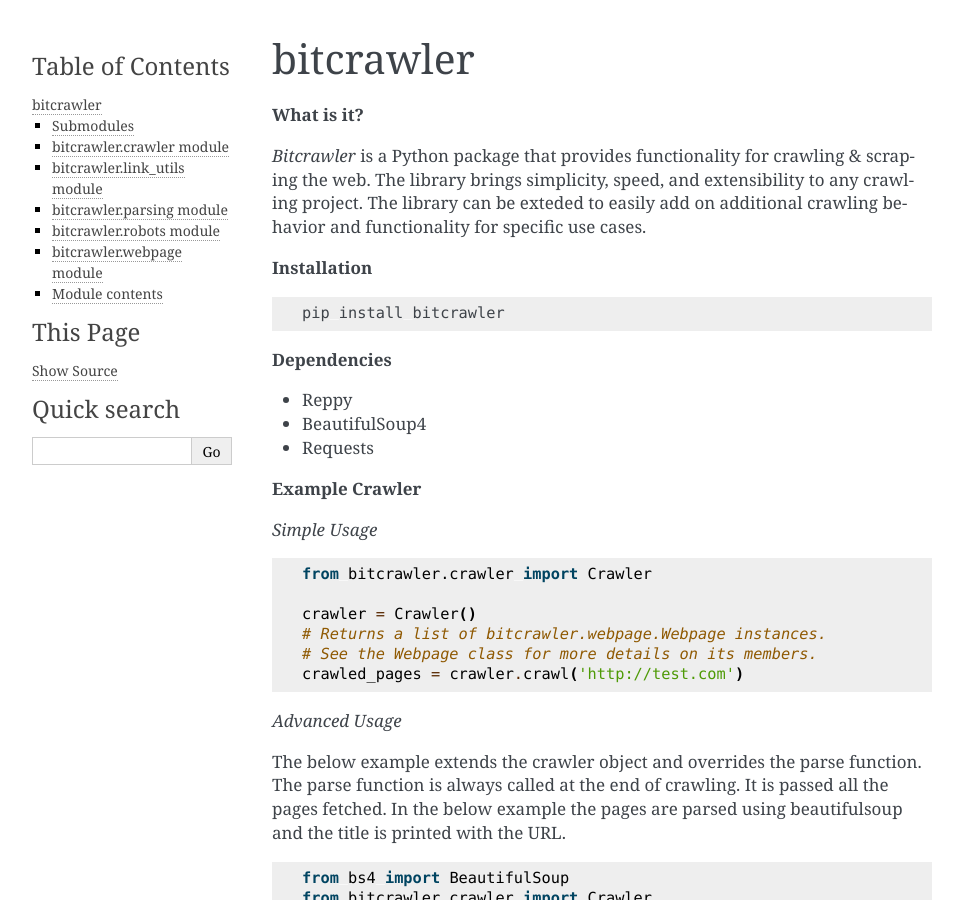
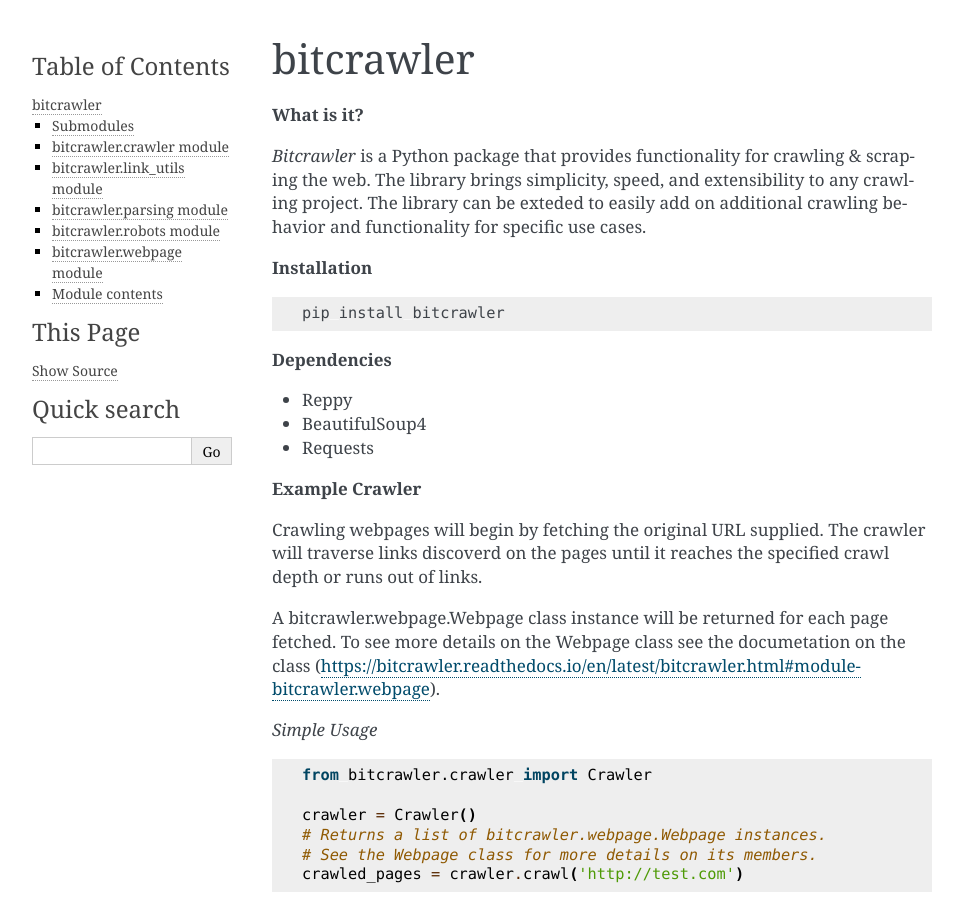
Before and after one commit to austynherman112994/bitcrawler, a Sphinx documentation site: the page built from docs/source/bitcrawler.rst, in a window 1280 px wide and 900 px high. Shown: the whole window, without its empty margins (148-1111 px from the left). Built offline with Sphinx 7.4.7, drawn with Linux system fonts in a browser that asks for light colours.

Commit message:
Documentation improvements.

```diff
--- a/docs/source/bitcrawler.rst
+++ b/docs/source/bitcrawler.rst
@@ -21,6 +21,13 @@
 
 
 **Example Crawler**
+
+Crawling webpages will begin by fetching the original URL supplied. The crawler will traverse links discoverd on the
+pages until it reaches the specified crawl depth or runs out of links.
+
+A bitcrawler.webpage.Webpage class instance will be returned for each page fetched. To see more details on
+the Webpage class see the documetation on the class (https://bitcrawler.readthedocs.io/en/latest/bitcrawler.html#module-bitcrawler.webpage).
+
 
 *Simple Usage*
 
```
Also changed, not shown: README.md (+6 -0 lines).
